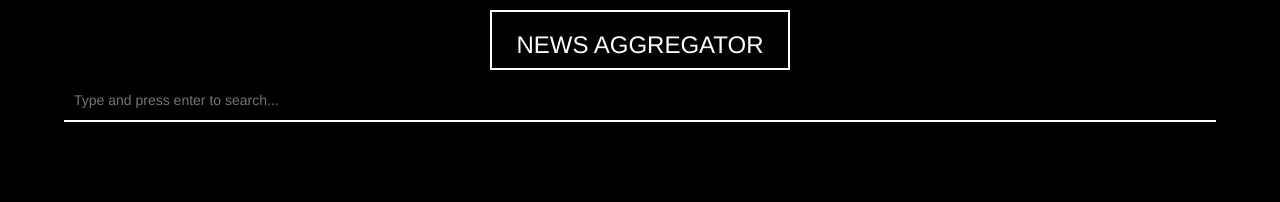
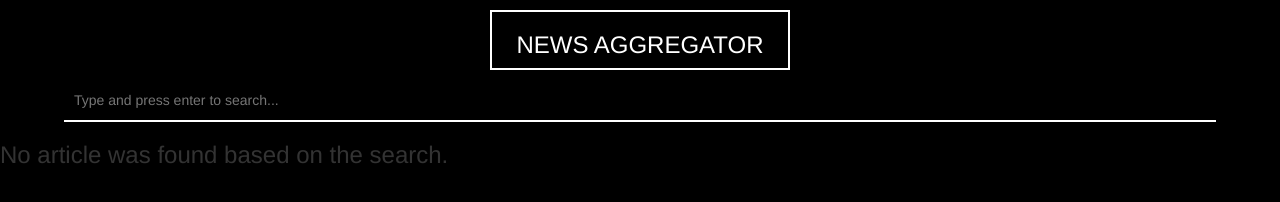
Before and after one commit to swapnilshelar/news-aggregator-app, a website built with webpack: page src/index.html in a window 1280 px wide. Built offline with nearby package versions, Linux system fonts and the light colour scheme; no server answers; files whose address does not match are found by name.

Commit message:
Update index.html

```diff
--- a/src/index.html
+++ b/src/index.html
@@ -30,6 +30,7 @@
     <input id="search" placeholder="Type and press enter to search..." />
     <!-- HTML content is placed here -->
     <ul id="news-articles"></ul>
+    <h3 class="not-found">No article was found based on the search.</h3>
     <!-- js file is connect with HTML -->
     <script src="index.js"></script>
   </body>
```
